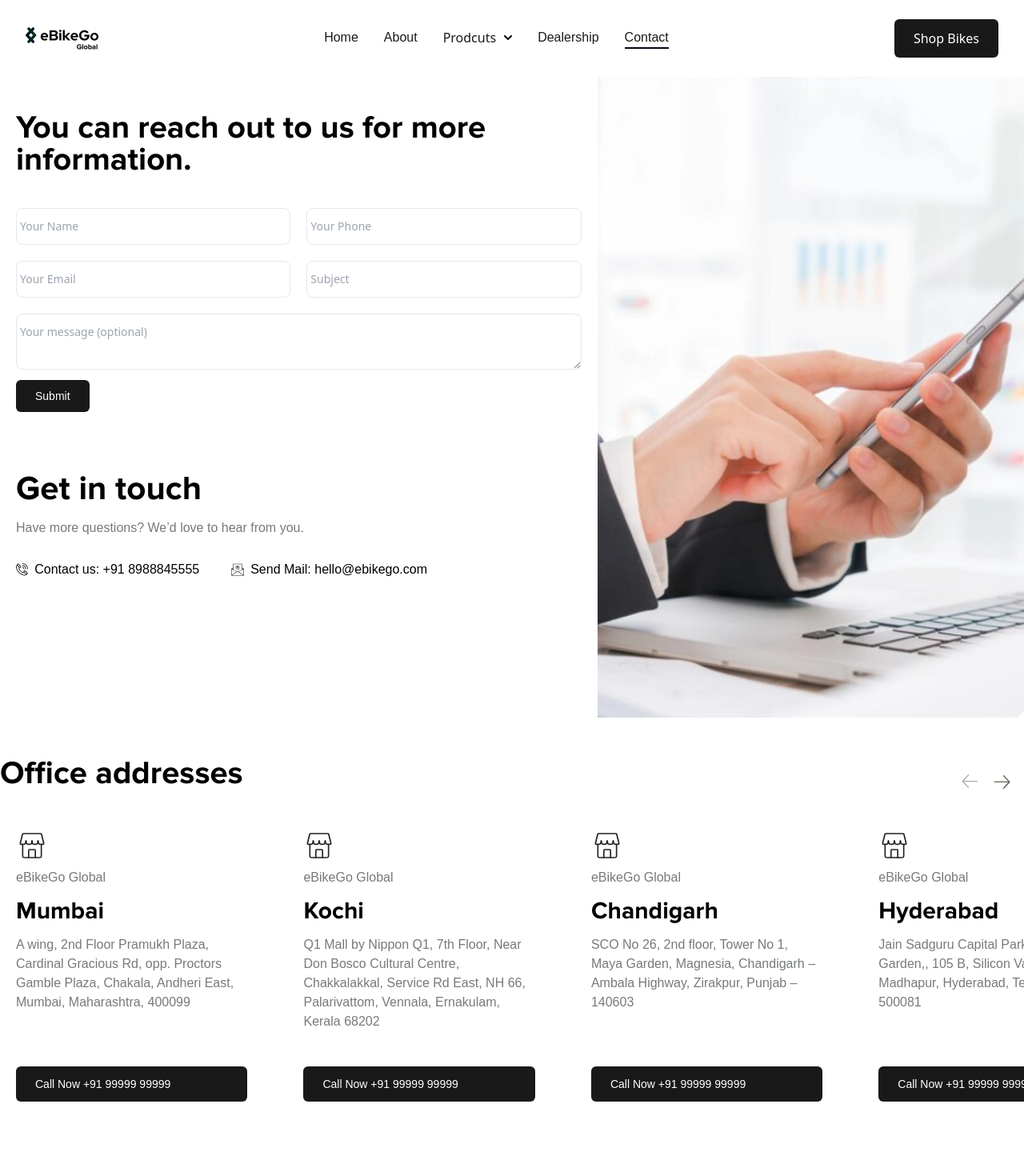
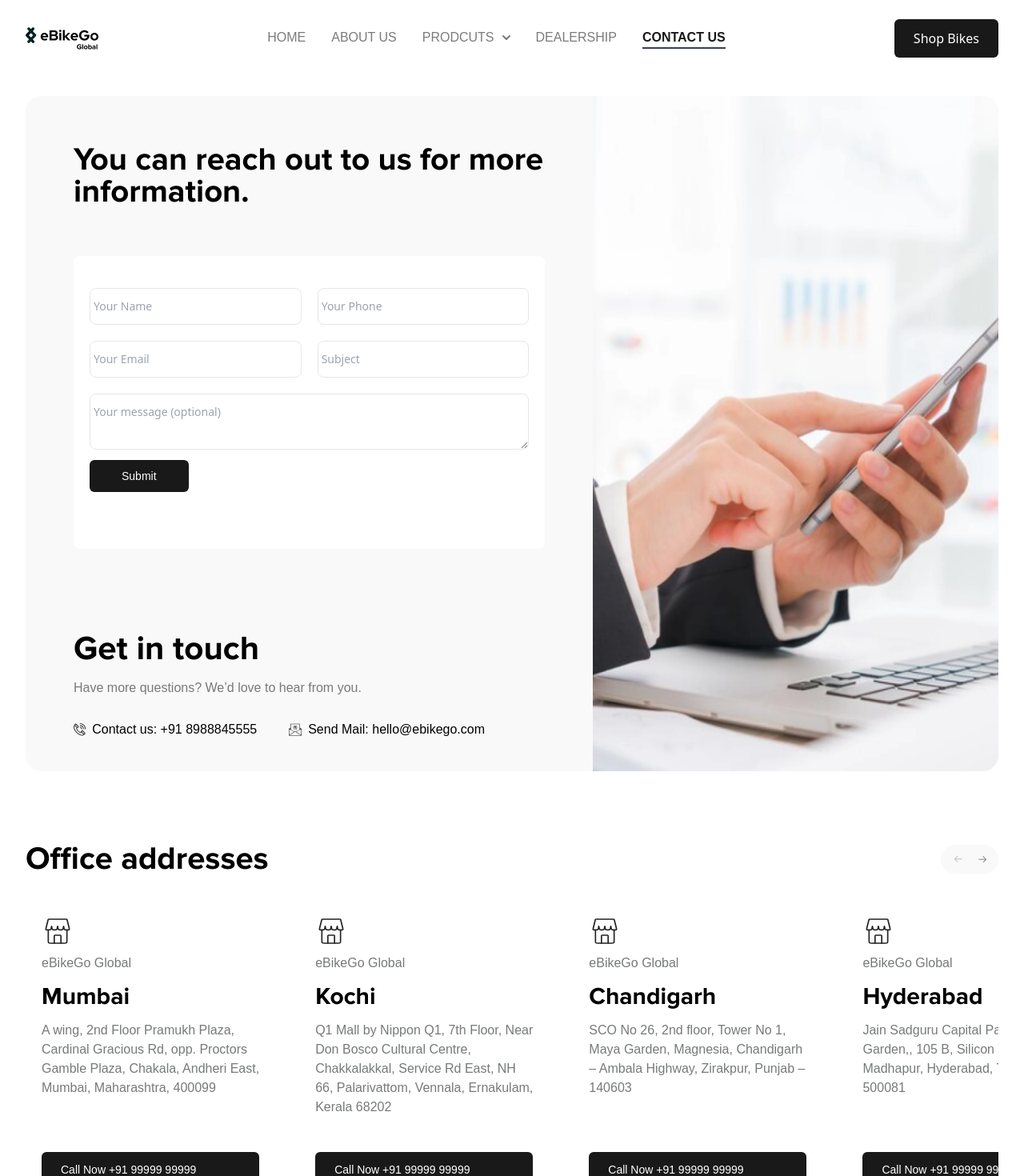
Before and after one commit to xtracut-Arun/ebg-global, a React (Vite) app in the folder ebg-app/: page /contact in a window 1280 px wide. Shown: the top 1470 px of the page at 80% size. Built offline with nearby package versions, Linux system fonts and the light colour scheme; a web font is replaced by a local one.

Commit message:
qc changes

```diff
--- a/ebg-app/src/component/StoreAddress.jsx
+++ b/ebg-app/src/component/StoreAddress.jsx
@@ -23,12 +23,12 @@
 export default function Storeaddress() {
   return (
     <>
-    <section className='container mx-auto p-0'>
-    <div className="flex  items-end justify-center py-10 gap-3">
+    <section className='container mx-auto '>
+    <div className="flex  items-center justify-between py-10 gap-3">
         <div className="md:w-9/12">
             <h1>Office addresses</h1>
           </div>
-        <div className="md:w-3/12 flex  items-center  justify-end">
+        <div className="flex  items-center bg-[#F9F9F9] justify-between w-fit align-center rounded-[40px] px-4 py-2">
             <div className="custom-prev"></div>
              <div className="custom-next"></div>
 
@@ -66,7 +66,7 @@
     >
       {address.map((item, index) => (
         <SwiperSlide key={index} className=' rounded-[20px] pb-20 ps-5'>
-          <div className='text-left text-start flex flex-col justify-between  md:min-h-[340px]	min-h-[280px]'>
+          <div className='text-start flex flex-col justify-between  md:min-h-[340px]	min-h-[280px]'>
             <div className="flex flex-col items-start	">
             <img src={store} alt={item.title} className="h-[48px] text-start object-contain rounded-t-lg pb-2"/>
             <p>eBikeGo Global</p>
@@ -92,11 +92,11 @@
           </div>
     <style jsx>{`
       .custom-prev, .custom-next {
-        width: 40px;
-        height: 40px;
+        width: 20px;
+        height: 20px;
         background-size: contain;
         background-repeat: no-repeat;
-        // position: absolute;
+        position: relative;
         top: 50%;
         transform: translateY(0%);
         z-index: 10;
@@ -104,12 +104,12 @@
       }
 
       .custom-prev {
-        left: 10px;
+        left: 0px;
         background-image: url(${leftImage});
       }
       .swiper-button-disabled{opacity:.5;}
       .custom-next {
-        right: 10px;
+        right: -10px;
         background-image: url(${rightImage});
       }
         @media only screen and (max-width: 600px) {.custom-prev, .custom-next { top: 88%;}}
--- a/ebg-app/src/component/footer.jsx
+++ b/ebg-app/src/component/footer.jsx
@@ -24,7 +24,7 @@
             <div className="flex flex-col md:flex-row justify-between py-10">
                 <div>
                     <img src={footlogo} alt="" />
-                    <div className="flex gap-10 py-5" >
+                    <div className="flex gap-10 py-5 flex-col md:flex-row" >
                         {quicklinks.map ((item, index) =>(
                             <a href={item.link} key={index} className="uppercase text-base text-[#75807E]">{item.page}</a>
                         ))}
--- a/ebg-app/src/component/header.jsx
+++ b/ebg-app/src/component/header.jsx
@@ -1,6 +1,6 @@
 import React, { useState, useEffect, useRef } from 'react';
 import { Link, useLocation } from 'react-router-dom';
-import mainLogo from'../images/logo-ebg.png';
+import mainLogo from '../images/logo-ebg.png';
 import '../index.css';
 
 const Header = () => {
@@ -19,10 +19,10 @@
   // Menu items array
   const menuItems = [
     { name: 'Home', path: '/' },
-    { name: 'About', path: '/about' },
+    { name: 'About Us', path: '/about' },
     { name: 'Prodcuts', path: '/products' },
     { name: 'Dealership', path: '/dealership' },
-    { name: 'Contact', path: '/contact' },
+    { name: 'Contact Us', path: '/contact' },
   ];
 
   // Dropdown items under "Services"
@@ -32,9 +32,8 @@
     { name: 'Galexeons', path: '/products/galexeon' },
     { name: 'Nexara', path: '/products/nexara' },
     { name: 'Electrus', path: '/products/electrus' },
-    { name: 'Skypher pro ', path: '/products/skypher-pro ' },
+    { name: 'Skypher pro', path: '/products/skypher-pro' },
     { name: 'Voltoria', path: '/products/voltoria' },
-
   ];
 
   // SVG Icon for dropdown
@@ -47,7 +46,7 @@
       viewBox="0 0 10 6"
     >
       <path
-        stroke="black"
+        stroke="#7B7B7B"
         strokeLinecap="round"
         strokeLinejoin="round"
         strokeWidth="2"
@@ -69,18 +68,25 @@
     };
   }, []);
 
+  // Function to close menu when a link is clicked
+  const handleLinkClick = () => {
+    setIsOpen(false); // Close mobile menu
+    setIsDropdownOpen(false); // Close dropdown if it's open
+  };
+
   return (
     <>
-      <nav className="bg-white md:py-2  fixed w-full z-20 top-0 start-0 ">
+      <nav className="bg-white md:py-2 fixed w-full z-20 top-0 start-0 ">
         <div className="container flex flex-wrap items-center justify-between mx-auto py-4">
-          <Link to="/" className="flex items-center space-x-3 rtl:space-x-reverse">
-            <img src={mainLogo} alt="" />
+          <Link to="/" className="flex items-center space-x-3 rtl:space-x-reverse" onClick={handleLinkClick}>
+            <img src={mainLogo} alt="Logo" />
           </Link>
 
           <div className="flex md:order-2 space-x-3 md:space-x-0 rtl:space-x-reverse">
             <button
               type="button"
               className="black-btn"
+              onClick={handleLinkClick}
             >
               Shop Bikes
             </button>
@@ -97,38 +103,40 @@
                 aria-hidden="true"
                 xmlns="http://www.w3.org/2000/svg"
                 fill="none"
-                viewBox="0 0 17 14" >
+                viewBox="0 0 17 14"
+              >
                 <path
                   stroke="currentColor"
                   strokeLinecap="round"
                   strokeLinejoin="round"
                   strokeWidth="2"
-                  d={isOpen ? "M1 1h15M1 7h15M1 13h15" : "M1 1h15M1 7h15M1 13h15"}
+                  d={isOpen ? 'M1 1h15M1 7h15M1 13h15' : 'M1 1h15M1 7h15M1 13h15'}
                 />
               </svg>
             </button>
           </div>
 
           <div className={`items-center justify-between ${isOpen ? 'block' : 'hidden'} w-full md:flex md:w-auto md:order-1`} id="navbar-sticky">
-            <ul className="flex flex-col p-4 md:p-0 mt-4 font-medium md:space-x-8 md:flex-row md:mt-0 md:border-0 md:bg-white  ">
+            <ul className="flex flex-col p-4 md:p-0 mt-4 font-medium md:space-x-8 md:flex-row md:mt-0 md:border-0 md:bg-white">
               {menuItems.map((item, index) => (
                 <li key={index} className="relative" ref={item.name === 'Prodcuts' ? dropdownRef : null}>
                   {item.name === 'Prodcuts' ? (
                     // Dropdown Trigger
-                    <button
+                    <a
                       onClick={() => setIsDropdownOpen(!isDropdownOpen)}
-                      className="py-2 px-3 md:p-0  flex items-center  text-stone-900"
+                      className="py-2 px-3 md:p-0  flex items-center uppercase text-[#7B7B7B] cursor-pointer"
                     >
                       {item.name}
                       {dropdownIcon}
-                    </button>
+                    </a>
                   ) : (
                     // Regular Links
                     <Link
                       to={item.path}
-                      className={`block py-2 px-3 md:p-0 text-stone-900 ${
-                        location.pathname === item.path ? 'border-b-2 border-gray-950' : ''
+                      className={`block py-2 px-3 md:p-0 uppercase ${
+                        location.pathname === item.path ? 'border-b-2 border-gray-700 font-bold text-dark' : 'text-[#7B7B7B]'
                       }`}
+                      onClick={handleLinkClick}
                     >
                       {item.name}
                     </Link>
@@ -136,14 +144,14 @@
 
                   {/* Dropdown Menu */}
                   {item.name === 'Prodcuts' && isDropdownOpen && (
-                    <div className="absolute z-10 top-full left-0 mt-2 w-48 bg-white  rounded">
+                    <div className="absolute z-10 top-full left-0 mt-2 w-48 bg-white rounded">
                       <ul className="py-2">
                         {dropdownItems.map((dropdownItem, idx) => (
-                          <li key={idx} className="flex items-center space-x-2 px-4 py-2">
-
+                          <li key={idx} className="flex items-center space-x-2 px-4 py-2 ">
                             <Link
                               to={dropdownItem.path}
-                              className="block w-full"
+                              className="block w-full text-[#7B7B7B]"
+                              onClick={handleLinkClick}
                             >
                               {dropdownItem.name}
                             </Link>
--- a/ebg-app/src/pages/Contact.jsx
+++ b/ebg-app/src/pages/Contact.jsx
@@ -5,6 +5,7 @@
 import mail from '../images/icons/svg/mail.svg'
 
 import Storeaddress from '../component/StoreAddress'
+import Cta from '../component/cta';
 
 
 // slider
@@ -19,11 +20,12 @@
     return (
     <>
 
-        <section className='container mx-auto p-0'>
-            <div className="flex md:flex-row flex-col-reverse">
-                <div className="md:w-7/12 w-full py-10 md:pe-5 px-5">
-                    <h1  className='pt-5 pb-10 leading-none'>You can reach out to us for more information.</h1>
+        <section className='container mx-auto '>
+            <div className="flex md:flex-row flex-col-reverse bg-[#F9F9F9] my-10 rounded-[20px]">
+                <div className="md:w-7/12 w-full py-10 md:px-10">
+                    <h1  className='pt-5 ps-5 pb-10  leading-none'>You can reach out to us for more information.</h1>
                     {/* form */}
+                    <div className="bg-white m-5 p-5 pt-10 pb-20 rounded-lg">
                         <div className="grid md:grid-cols-2 grid-cols-1 grid-rows-2 gap-5">
 
                         <input type="text" name="username" id="firstname" autoComplete="username" placeholder="Your Name" className="block flex-1 rounded-lg border bg-transparent py-2.5 pl-1 text-gray-900 placeholder:text-gray-400 focus:ring-0 sm:text-sm sm:leading-6" />
@@ -33,27 +35,27 @@
                         </div>
                         <div className="grid w-full py-5"><textarea type="text" name="phoen" id="phonenumber" autoComplete="username" placeholder="Your message (optional)" className="block flex-1 rounded-lg border bg-transparent py-2.5 pl-1 text-gray-900 placeholder:text-gray-400 focus:ring-0 sm:text-sm sm:leading-6" />
                         </div>
-                    <a href="#!" className="black-btn text-sm">
-                  Submit
-                </a>
+                        <a href="#!" className="black-btn text-sm px-10">  Submit </a>
+                    </div>
 
-
-
-                    <h2 className='md:pt-20 pt-12'>Get in touch</h2>
+                    <div className="ps-5">
+                        <h2 className='md:pt-20 pt-12 '>Get in touch</h2>
                         <p className='pt-3 pb-7'>Have more questions? We’d love to hear from you.</p>
                             <div className="flex md:gap-10 gap-5   md:flex-row flex-col">
                             <a href="tel:+918988845555" className='flex items-center gap-2'> <img src={call} alt="" style={{height:'16px'}}/> Contact us: +91 8988845555</a>
                         <a href="mailto:hello@ebikego.com" className='flex items-center gap-2'> <img src={mail} alt="" style={{height:'16px'}}/> Send Mail: hello@ebikego.com</a>
-
+                    </div>
                         </div>
                 </div>
                 <div className="md:w-5/12 w-full">
-                <img src={HeroIMage} alt="Contact us" className='w-100' />
+                <img src={HeroIMage} alt="Contact us" className='w-100 h-full rounded-r-[20px]' />
                 </div>
             </div>
         </section>
 
 
             <Storeaddress/>
+
+            <Cta  title='Discover Your Favorite Bike' link="#"/>
     </>
 )}
--- a/ebg-app/src/pages/about.jsx
+++ b/ebg-app/src/pages/about.jsx
@@ -99,7 +99,7 @@
         {/* testimonial slider  */}
         <section>
             <div className="container mx-auto py-40 ">
-                <h2>Our people behind the brand</h2>
+                <h2 className='text-center'>Our people behind the brand</h2>
                 <div className='relative pt-10'>
                 <Peopleslide carditems ={carditems} />
                 </div>
@@ -119,8 +119,8 @@
                    }`}
                    >
                     <img src={item.img} alt="" className='rounded-lg '/>
-                    <p className='text-2xl py-5'>{item.title}</p>
-                    <p className='pb-5'>{item.text}</p>
+                    <p className='text-2xl py-5 font-bold text-dark'>{item.title}</p>
+                    <p className='pb-5 text-dark'>{item.text}</p>
                   </div>
                 ))}
                 </div>
--- a/ebg-app/src/pages/home.jsx
+++ b/ebg-app/src/pages/home.jsx
@@ -144,7 +144,7 @@
                 </div>
                 <div className="space-x-6 my-5 mt-10">
                   <a href={item.buttonlink} className='black-btn text-sm'>Book a test ride</a>
-                  <a href={item.learnmore} className='underline underline-offset-4'>learn More</a>
+                  <a href={item.learnmore} className='underline underline-offset-4'>Learn More</a>
                 </div>
               </div>
               </SwiperSlide>
```
Lines whose indentation alone changed are shown as unchanged.
